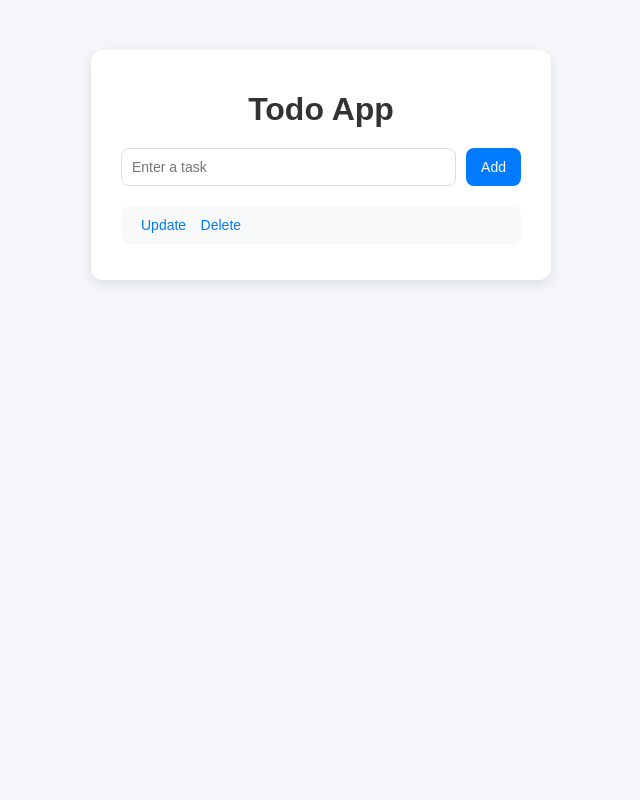
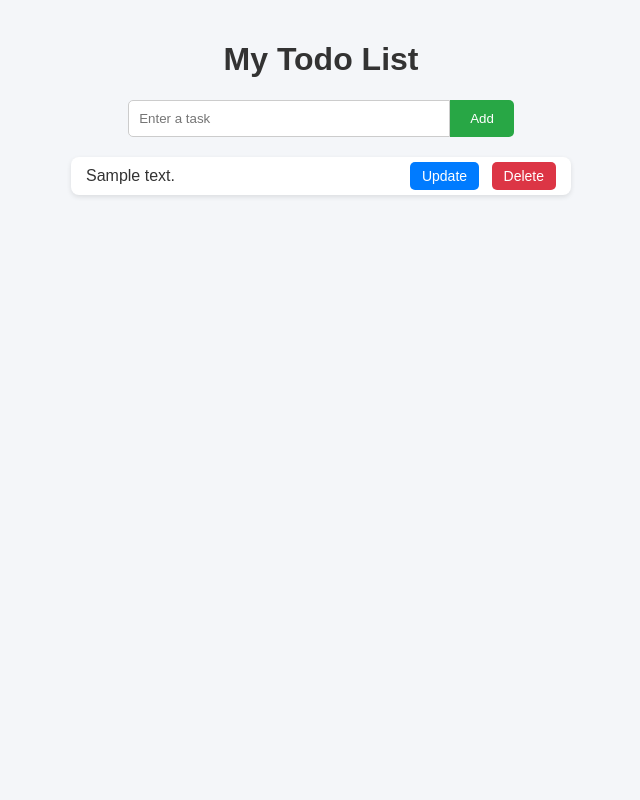
Before and after one commit to Tehrim-16/FLASK-todo-app, a Flask app: page / in a window 1280 px wide. Shown: the whole page, without its empty margins (319-959 px from the left). Run offline with Flask 3, Linux system fonts and the light colour scheme; tables that the repository leaves empty hold one stand-in row (values such as "Sample post").

Commit message:
Update index.html

```diff
--- a/templates/index.html
+++ b/templates/index.html
@@ -9,77 +9,79 @@
       font-family: Arial, sans-serif;
       background: #f4f6f9;
       margin: 0;
-            padding: 0;
-            display: flex;
-            justify-content: center;
-            align-items: flex-start;
-            min-height: 100vh;
-        }
-        .container {
-            background: white;
-            margin-top: 50px;
-            padding: 20px 30px;
-            border-radius: 12px;
-            box-shadow: 0 4px 12px rgba(0,0,0,0.1);
-            width: 400px;
+      padding: 20px;
     }
     h1 {
       text-align: center;
       color: #333;
-            margin-bottom: 20px;
     }
     form {
       display: flex;
-            gap: 10px;
+      justify-content: center;
+      margin-bottom: 20px;
     }
-        input[type="text"] {
-            flex: 1;
+    form input {
       padding: 10px;
-            border: 1px solid #ddd;
-            border-radius: 8px;
-            font-size: 14px;
+      width: 300px;
+      border: 1px solid #ccc;
+      border-radius: 5px 0 0 5px;
+      outline: none;
     }
-        button {
-            background: #007bff;
+    form button {
+      padding: 10px 20px;
+      border: none;
+      background: #28a745;
       color: white;
-            border: none;
-            padding: 10px 15px;
-            border-radius: 8px;
+      border-radius: 0 5px 5px 0;
       cursor: pointer;
-            font-size: 14px;
-            transition: 0.3s;
+      transition: 0.2s;
     }
-        button:hover {
-            background: #0056b3;
+    form button:hover {
+      background: #218838;
     }
     ul {
       list-style: none;
       padding: 0;
-            margin-top: 20px;
+      max-width: 500px;
+      margin: auto;
     }
     li {
-            background: #f8f9fa;
+      background: #ffffff;
+      color: #333333;
+      padding: 10px 15px;
       margin-bottom: 10px;
-            padding: 10px;
       border-radius: 8px;
       display: flex;
       justify-content: space-between;
       align-items: center;
+      box-shadow: 0 2px 5px rgba(0,0,0,0.1);
     }
     .actions a {
-            margin-left: 10px;
       text-decoration: none;
-            color: #007bff;
+      padding: 6px 12px;
+      border-radius: 5px;
       font-size: 14px;
+      margin-left: 8px;
+      transition: 0.2s;
     }
-        .actions a:hover {
-            text-decoration: underline;
+    .actions a:first-child {
+      background: #007bff;
+      color: white;
+    }
+    .actions a:first-child:hover {
+      background: #0056b3;
+    }
+    .actions a:last-child {
+      background: #dc3545;
+      color: white;
+    }
+    .actions a:last-child:hover {
+      background: #a71d2a;
     }
   </style>
 </head>
 <body>
-    <div class="container">
-        <h1>Todo App</h1>
+  <h1>My Todo List</h1>
   <form method="POST" action="/add">
     <input type="text" name="task" placeholder="Enter a task" required>
     <button type="submit">Add</button>
@@ -87,14 +89,13 @@
   <ul>
     {% for task in tasks %}
     <li>
-                    {{ task.task }}
-                    <div class="actions">
+      {{ task.content }}
+      <span class="actions">
         <a href="/update/{{ task.id }}">Update</a>
         <a href="/delete/{{ task.id }}">Delete</a>
-                    </div>
+      </span>
     </li>
     {% endfor %}
   </ul>
-    </div>
 </body>
 </html>
```
Lines whose indentation alone changed are shown as unchanged.
